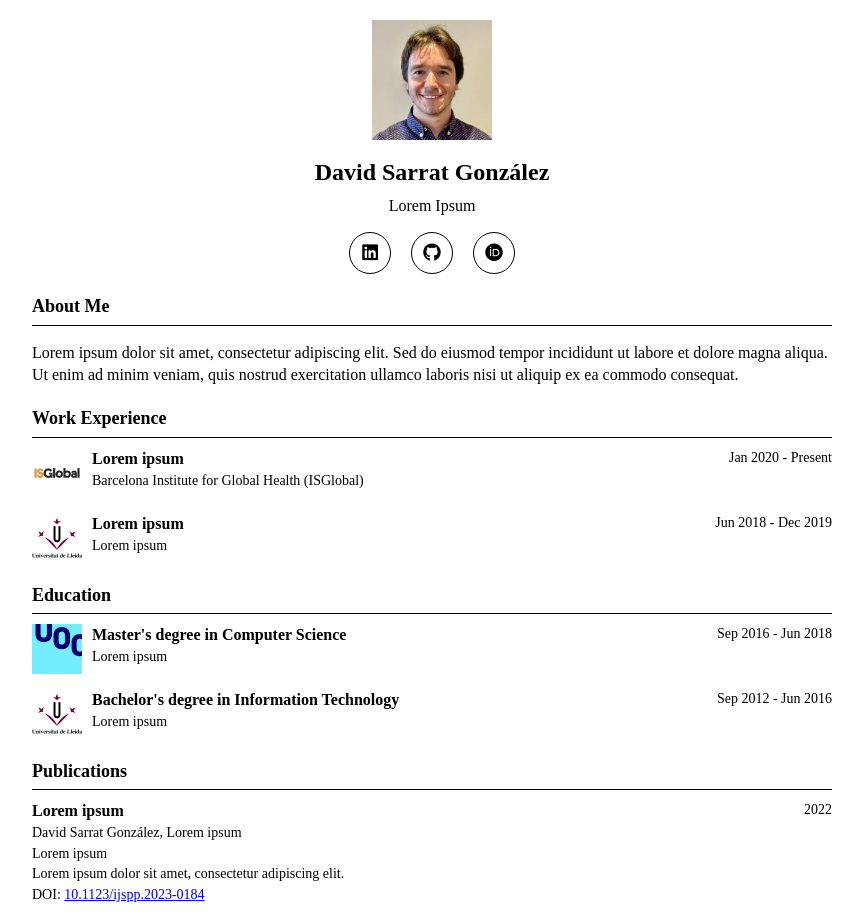
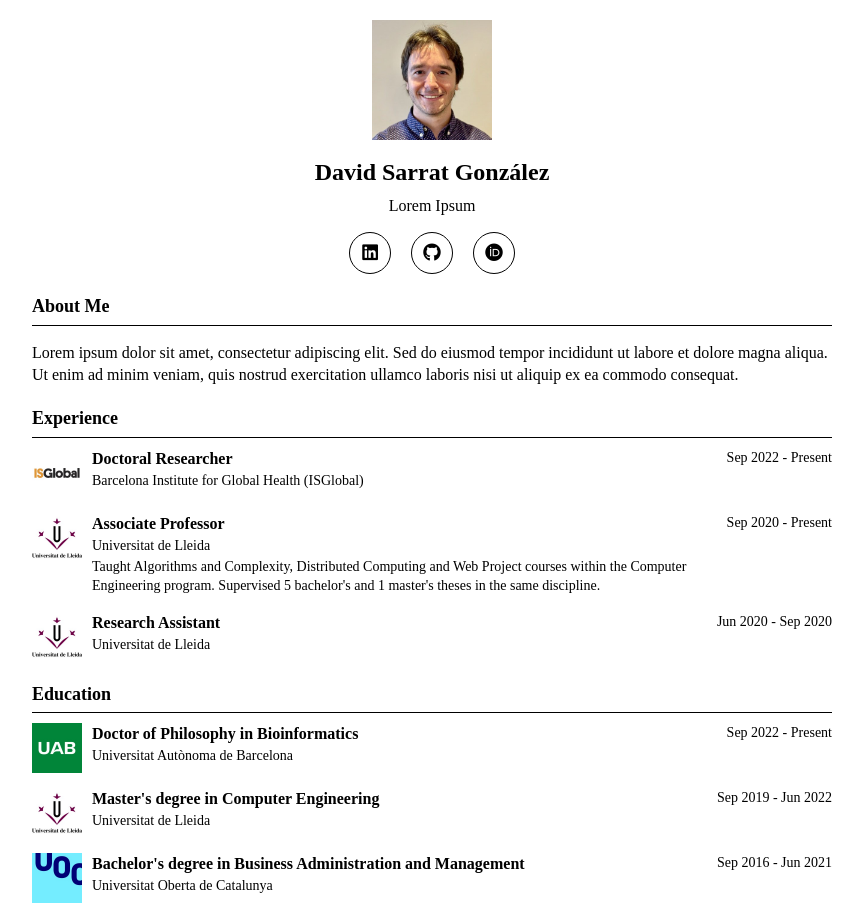
Before and after one commit to davidsarratgonzalez/davidsarratgonzalez.github.io, a React (Create React App) app: page / in a window 1280 px wide. Shown: the top 920 px of the page, without its empty margins (208-1071 px from the left). Built offline with nearby package versions, Linux system fonts and the light colour scheme.

Commit message:
feat: publications format

```diff
--- a/src/App.css
+++ b/src/App.css
@@ -114,6 +114,48 @@ h2 {
   white-space: nowrap;
 }
 
+/* Publications Styles */
+#publications .entry {
+  display: flex;
+  margin-bottom: 15px;
+  position: relative;
+}
+
+#publications .entry-content {
+  flex-grow: 1;
+}
+
+#publications .entry-title {
+  margin: 0;
+  font-size: 16px;
+  font-weight: bold;
+}
+
+#publications .entry-subtitle {
+  margin: 1px 0;
+  font-size: 14px;
+}
+
+#publications .entry-description {
+  margin: 1px 0;
+  font-size: 14px;
+}
+
+#publications .entry-date {
+  text-align: right;
+  font-size: 14px;
+  white-space: nowrap;
+}
+
+#publications .entry-description a {
+  color: #000;
+  text-decoration: none;
+}
+
+#publications .entry-description a:hover {
+  text-decoration: underline;
+}
+
 /* Responsive Design */
 @media (max-width: 600px) {
   .App {
--- a/src/components/Experience.js
+++ b/src/components/Experience.js
@@ -4,7 +4,7 @@ import experienceData from '../data/experience.json';
 function Experience() {
   return (
     <section id="experience">
-      <h2>Work Experience</h2>
+      <h2>Experience</h2>
       {experienceData.map((job, index) => (
         <div className="entry" key={index}>
           {job.logo && (
--- a/src/components/Projects.js
+++ b/src/components/Projects.js
@@ -6,9 +6,18 @@ function Projects() {
     <section id="projects">
       <h2>Projects</h2>
       {projectsData.map((project, index) => (
-        <div className="project" key={index}>
-          <h3>{project.name}</h3>
-          <p>{project.description}</p>
+        <div className="entry" key={index}>
+          <div className="entry-content">
+            <h3 className="entry-title">{project.name}</h3>
+            {project.description && <p className="entry-description">{project.description}</p>}
+            {project.technologies && <p className="entry-subtitle">Technologies: {project.technologies}</p>}
+            {project.link && (
+              <p className="entry-description">
+                <a href={project.link} target="_blank" rel="noopener noreferrer">Project Link</a>
+              </p>
+            )}
+          </div>
+          {project.date && <span className="entry-date">{project.date}</span>}
         </div>
       ))}
     </section>
--- a/src/components/Publications.js
+++ b/src/components/Publications.js
@@ -6,19 +6,24 @@ function Publications() {
     <section id="publications">
       <h2>Publications</h2>
       {publicationsData.map((pub, index) => (
-        <div className="entry" key={index}>
+        <div key={index} className="entry">
           <div className="entry-content">
             <h3 className="entry-title">{pub.title}</h3>
             <p className="entry-subtitle">{pub.authors}</p>
-            <p className="entry-subtitle">{pub.venue}</p>
-            {pub.description && <p className="entry-description">{pub.description}</p>}
+            <p className="entry-subtitle">
+              <em>
+                {pub.journal === "Int J Sports Physiol Perform"
+                  ? "International Journal of Sports Physiology and Performance"
+                  : pub.journal}
+              </em>
+            </p>
             {pub.doi && (
               <p className="entry-description">
-                DOI: <a href={`https://doi.org/${pub.doi}`} target="_blank" rel="noopener noreferrer">{pub.doi}</a>
+                <strong>DOI:</strong> <a href={`https://doi.org/${pub.doi}`} target="_blank" rel="noopener noreferrer">{pub.doi}</a>
               </p>
             )}
           </div>
-          <span className="entry-date">{pub.year}</span>
+          <span className="entry-date">{pub.month} {pub.year}</span>
         </div>
       ))}
     </section>
--- a/src/data/education.json
+++ b/src/data/education.json
@@ -1,18 +1,34 @@
 [
   {
+    "degree": "Doctor of Philosophy",
+    "fieldOfStudy": "Bioinformatics",
+    "university": "Universitat Autònoma de Barcelona",
+    "startDate": "Sep 2022",
+    "endDate": "Present",
+    "logo": "uab.jpeg"
+  },
+  {
     "degree": "Master's degree",
-    "fieldOfStudy": "Computer Science",
-    "university": "Lorem ipsum",
+    "fieldOfStudy": "Computer Engineering",
+    "university": "Universitat de Lleida",
+    "startDate": "Sep 2019",
+    "endDate": "Jun 2022",
+    "logo": "udl.jpeg"
+  },
+  {
+    "degree": "Bachelor's degree",
+    "fieldOfStudy": "Business Administration and Management",
+    "university": "Universitat Oberta de Catalunya",
     "startDate": "Sep 2016",
-    "endDate": "Jun 2018",
+    "endDate": "Jun 2021",
     "logo": "uoc.jpeg"
   },
   {
     "degree": "Bachelor's degree",
-    "fieldOfStudy": "Information Technology",
-    "university": "Lorem ipsum",
-    "startDate": "Sep 2012",
-    "endDate": "Jun 2016",
+    "fieldOfStudy": "Computer Engineering",
+    "university": "Universitat de Lleida",
+    "startDate": "Sep 2015",
+    "endDate": "Jun 2019",
     "logo": "udl.jpeg"
   }
 ]
--- a/src/data/experience.json
+++ b/src/data/experience.json
@@ -1,15 +1,26 @@
 [
   {
-    "jobTitle": "Lorem ipsum",
+    "jobTitle": "Doctoral Researcher",
     "company": "Barcelona Institute for Global Health (ISGlobal)",
-    "startDate": "Jan 2020",
+    "startDate": "Sep 2022",
+    "endDate": "Present",
+    "description": "",
     "logo": "isglobal.jpeg"
   },
   {
-    "jobTitle": "Lorem ipsum",
-    "company": "Lorem ipsum",
-    "startDate": "Jun 2018",
-    "endDate": "Dec 2019",
+    "jobTitle": "Associate Professor",
+    "company": "Universitat de Lleida",
+    "startDate": "Sep 2020",
+    "endDate": "Present",
+    "description": "Taught Algorithms and Complexity, Distributed Computing and Web Project courses within the Computer Engineering program. Supervised 5 bachelor's and 1 master's theses in the same discipline.",
+    "logo": "udl.jpeg"
+  },
+  {
+    "jobTitle": "Research Assistant",
+    "company": "Universitat de Lleida",
+    "startDate": "Jun 2020",
+    "endDate": "Sep 2020",
+    "description": "",
     "logo": "udl.jpeg"
   }
 ]
--- a/src/data/publications.json
+++ b/src/data/publications.json
@@ -1,17 +1,14 @@
 [
   {
-    "title": "Lorem ipsum",
-    "authors": "David Sarrat González, Lorem ipsum",
-    "venue": "Lorem ipsum",
-    "year": "2022",
-    "description": "Lorem ipsum dolor sit amet, consectetur adipiscing elit.",
-    "doi": "10.1123/ijspp.2023-0184"
-  },
-  {
-    "title": "Lorem ipsum",
-    "authors": "David Sarrat González, Lorem ipsum",
-    "venue": "Lorem ipsum",
-    "year": "2021",
-    "description": "Lorem ipsum dolor sit amet, consectetur adipiscing elit."
+    "authors": "González JR, Cáceres A, Ferrer E, Balagué-Dobón L, Escribà-Montagut X, Sarrat-González D, Quintás G, Rodas G.",
+    "month": "May",
+    "year": "2024",
+    "title": "Predicting Injuries in Elite Female Football Players With Global-Positioning-System and Multiomics Data",
+    "journal": "Int J Sports Physiol Perform",
+    "volume": "19",
+    "issue": "7",
+    "pages": "661-669",
+    "doi": "10.1123/ijspp.2023-0184",
+    "pmid": "38753297"
   }
 ]
```
